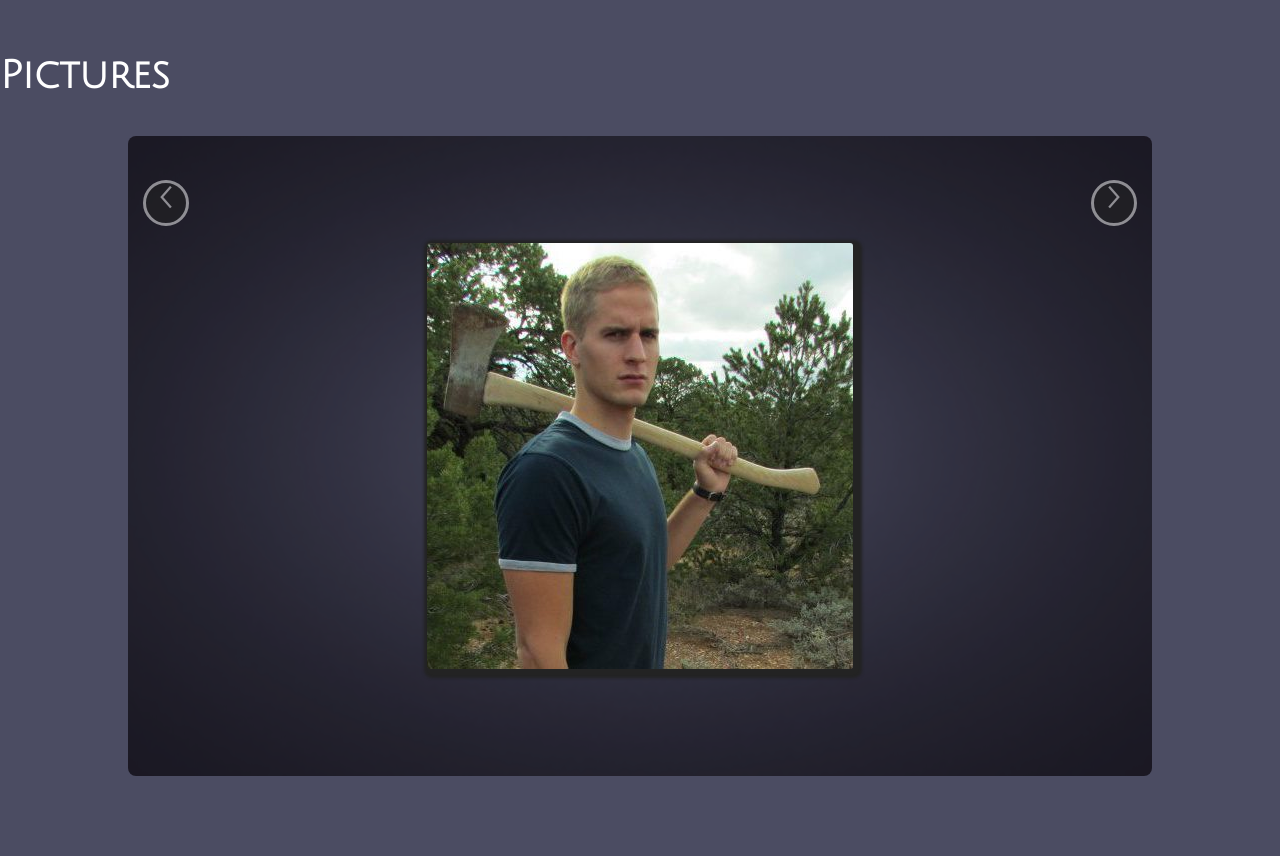
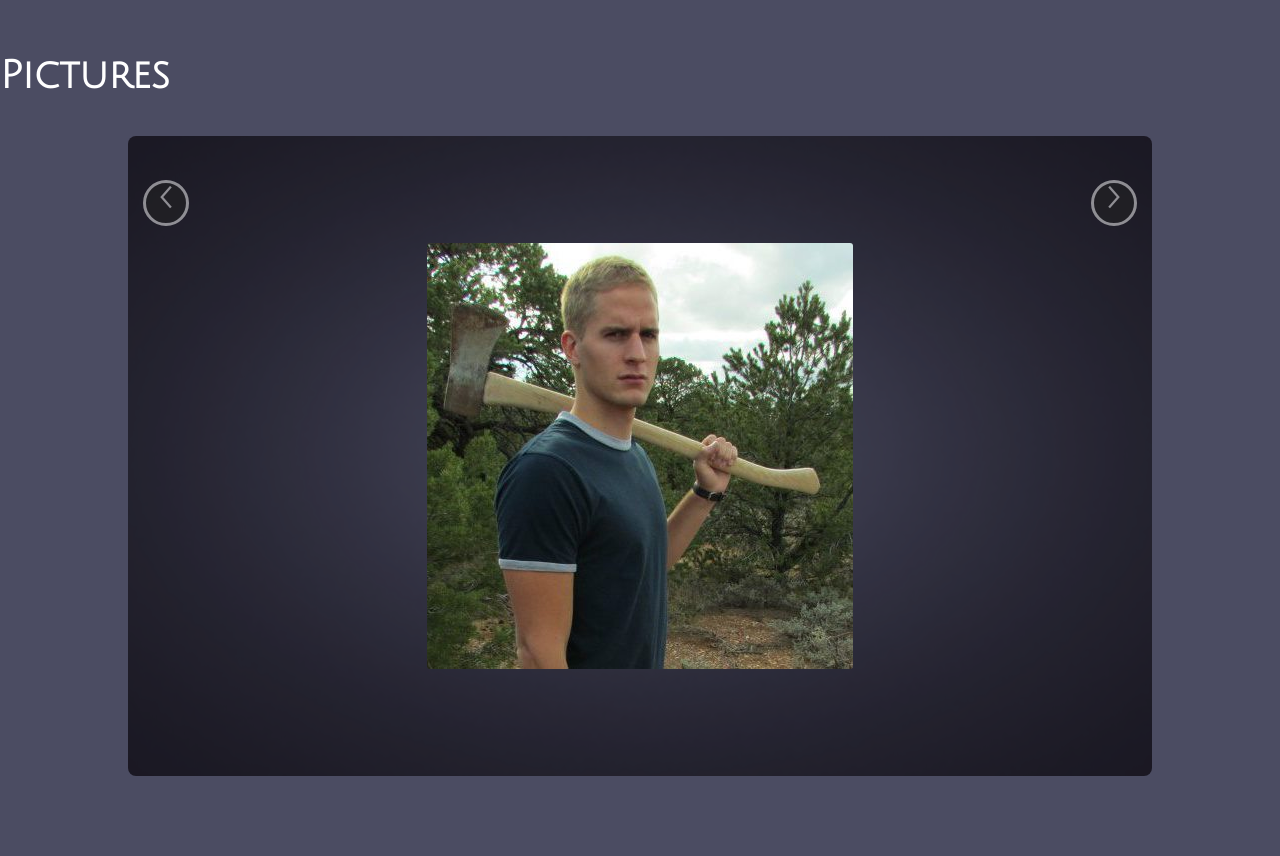
Before and after one commit to itcropper/danielsWedding, a PHP site: page / in a window 1280 px wide. Shown: the part 3144-4000 px from the top of the page. Run offline with PHP 8.4, Linux system fonts and the light colour scheme.

Commit message:
got rid of shadow on images

```diff
--- a/css/main.css
+++ b/css/main.css
@@ -182,8 +182,6 @@ li a, h1{
 	left:0;
 	right:0;
 	border-radius: 3px;
-	-webkit-box-shadow:  3px 3px 3px 6px #232323;
-	box-shadow:  3px 3px 3px 6px #232323;
 	max-width: 95%;
 	max-height: 95%;
 }
```
